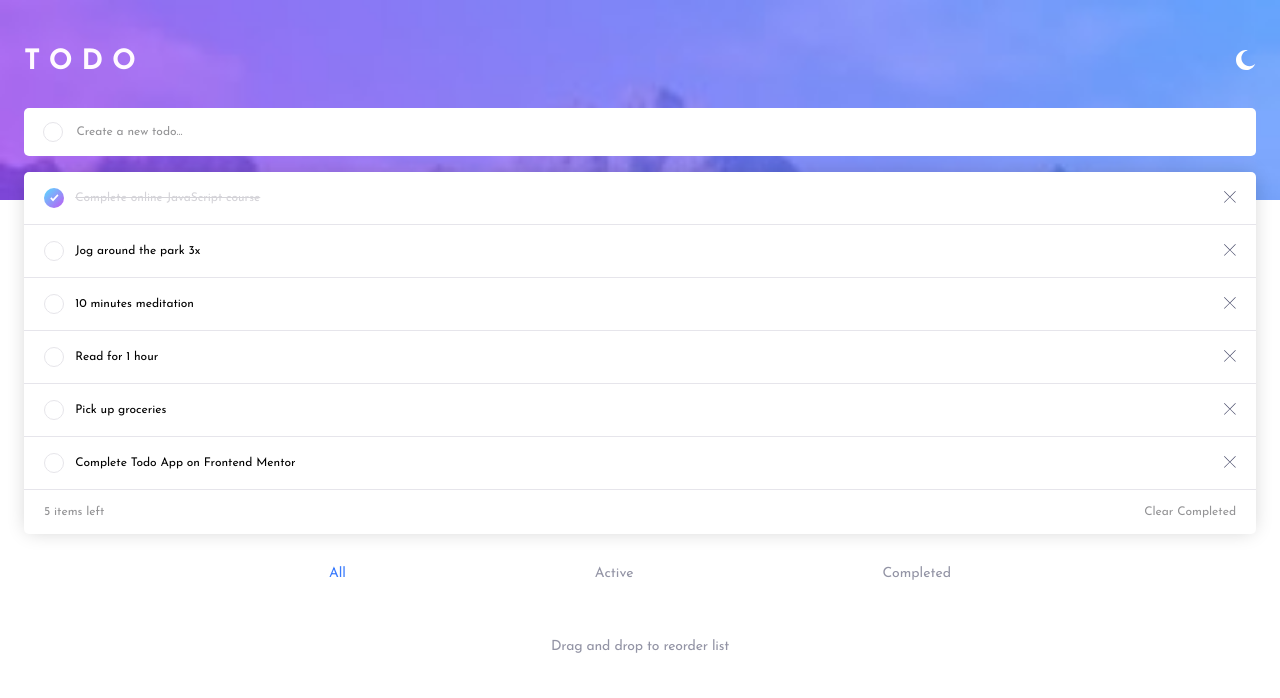
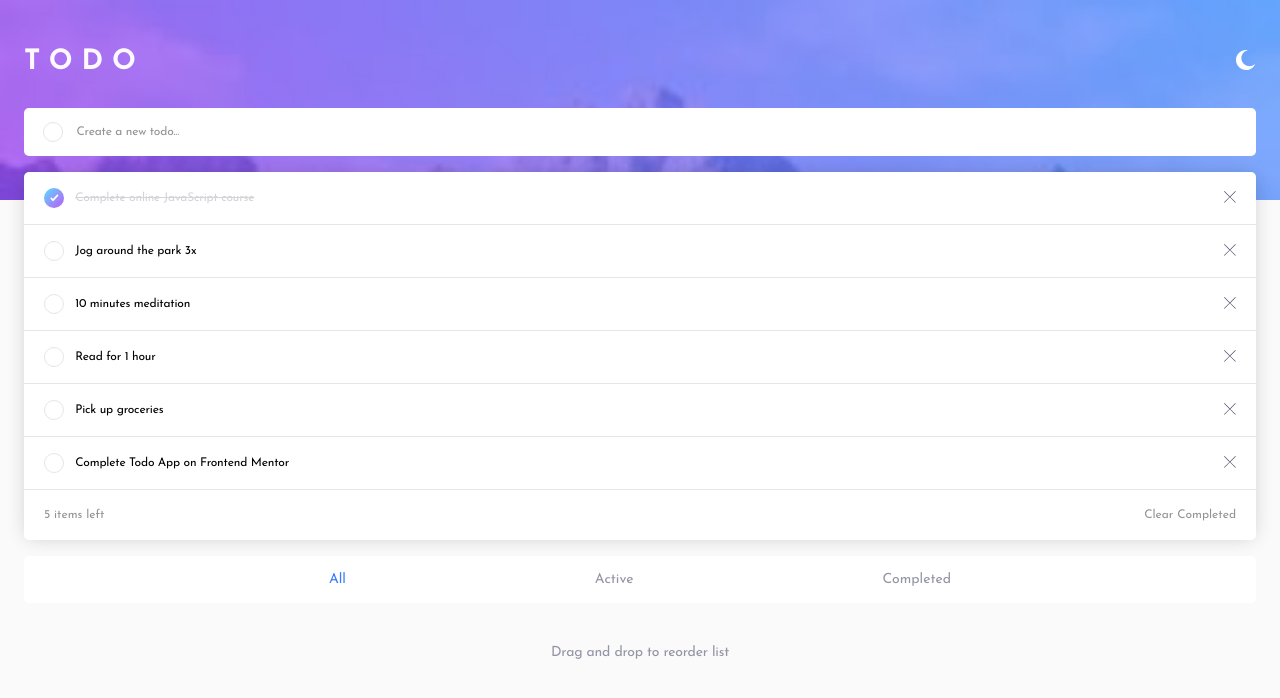
Before and after one commit to kennyjsa/todo-app, a Next.js app: page / in a window 1280 px wide. Shown: the top 698 px of the page. Built offline with nearby package versions, Linux system fonts and the light colour scheme.

Commit message:
adjusting elements according to the mockup

```diff
--- a/src/components/todo/TodoControlBar/styles.module.css
+++ b/src/components/todo/TodoControlBar/styles.module.css
@@ -9,7 +9,7 @@
   font-family: 'Josefin Sans', sans-serif;
   color: #939395;
 
-  padding: 1rem 1.25rem;
+  padding: 1.188rem 1.25rem;
 }
 
 .clear {
--- a/src/components/todo/TodoForm/styles.module.css
+++ b/src/components/todo/TodoForm/styles.module.css
@@ -26,6 +26,7 @@
   outline: none;
 
   font-size: 0.75rem;
+  letter-spacing: -0.015em;
   font-family: 'Josefin Sans', sans-serif;
 }
 
--- a/src/components/todo/TodoItem/styles.module.css
+++ b/src/components/todo/TodoItem/styles.module.css
@@ -4,6 +4,8 @@
   /* justify-content: left; */
 
   font-size: 0.75rem;
+
+  letter-spacing: -0.015em;
   font-family: 'Josefin Sans', sans-serif;
   padding: 1rem 1.25rem;
 }
--- a/src/styles/globals.css
+++ b/src/styles/globals.css
@@ -9,7 +9,7 @@ body {
   padding: 0;
   margin: 0;
   font-family: 'Josefin Sans', sans-serif;
-  /* background-color: #fafafa; */
+  background-color: #fafafa;
 }
 
 a {
```
